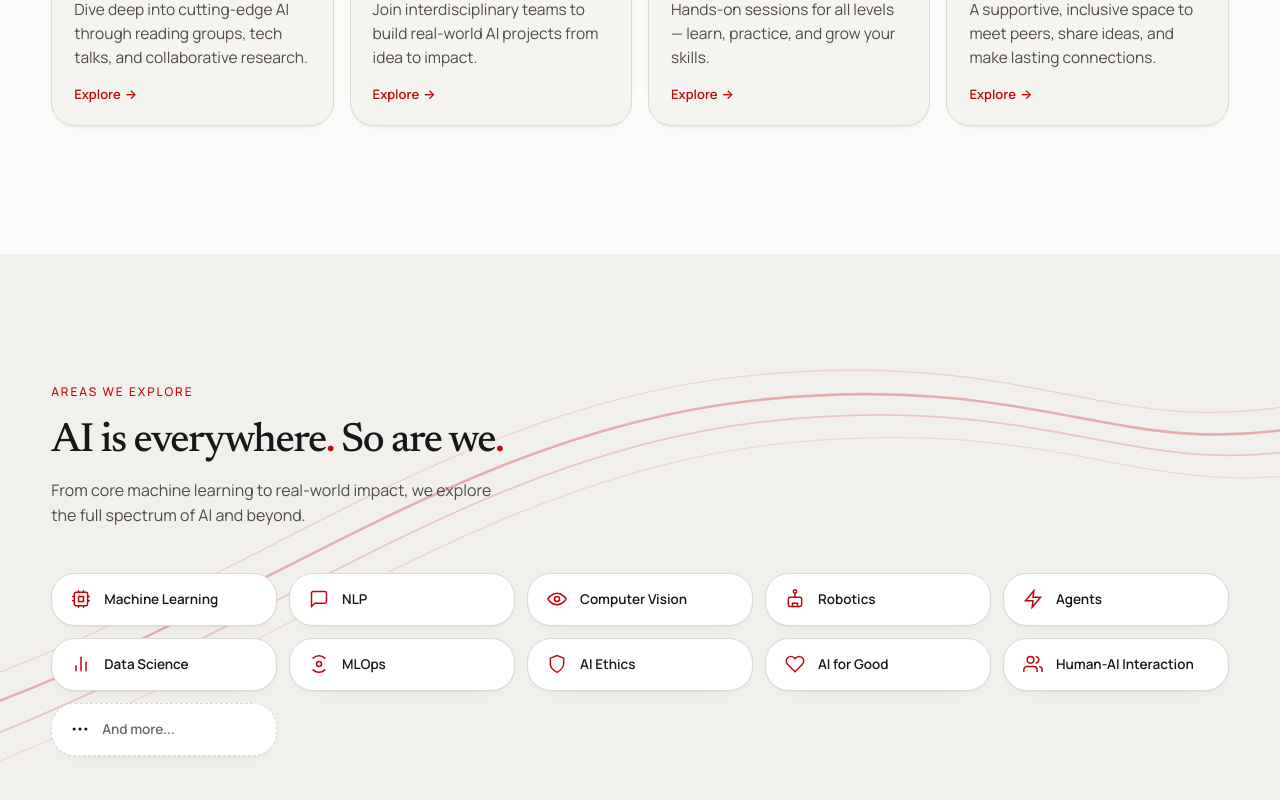
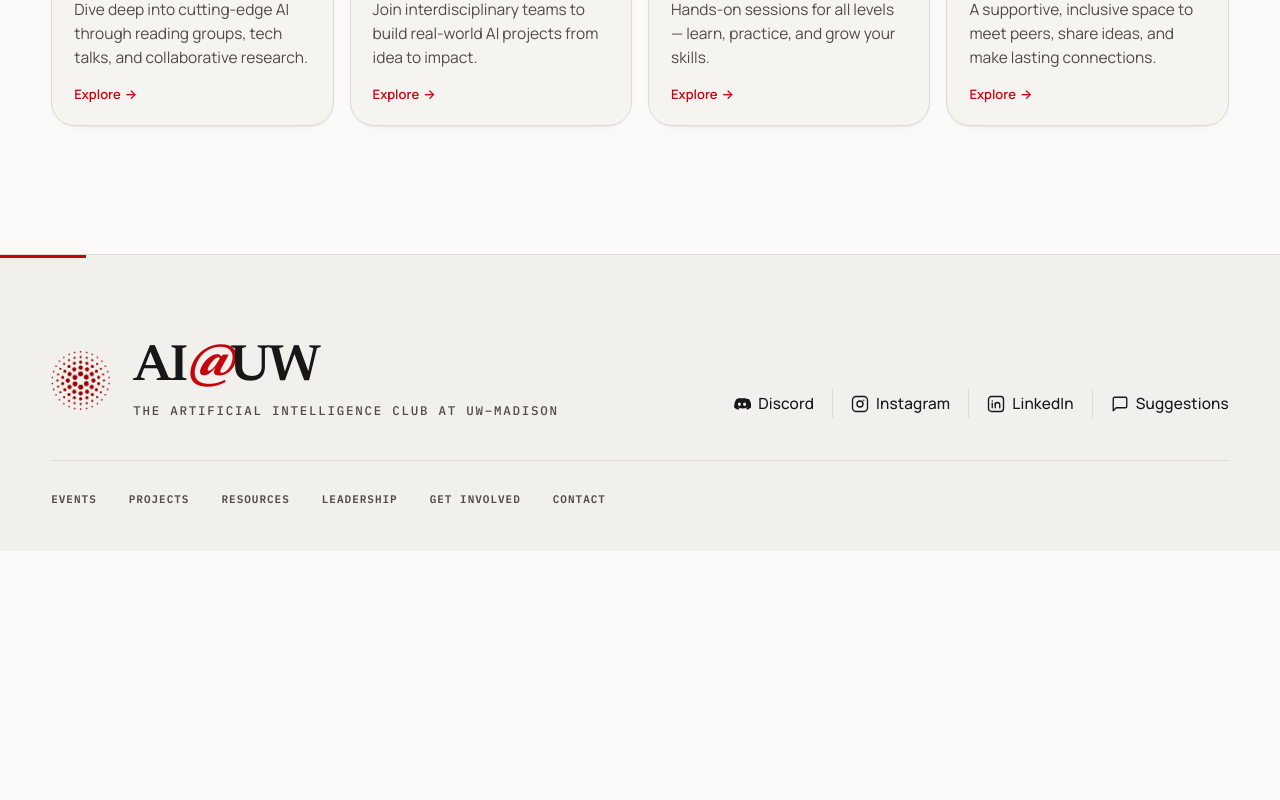
Before and after one commit to aiclubuwmadison/aiclubuwmadison.github.io, a React (Vite) app: page / in a window 1280 px wide. Shown: the part 1966-2766 px from the top of the page. After the commit the page ends 2517 px from the top, so only its background shows below. Built offline with nearby package versions, Linux system fonts and the light colour scheme.

Commit message:
Remove Areas We Explore from home page

```diff
--- a/src/components/About.css
+++ b/src/components/About.css
@@ -374,104 +374,6 @@
 }
 .about-what-explore:hover { gap: 8px; }
 
-/* ── AREAS WE EXPLORE ───────────────────────────────────── */
-.about-areas {
-  background: var(--atmos-paper-deep);
-  padding: var(--space-section-y) 0;
-  position: relative;
-  overflow: hidden;
-}
-
-/* Wave + dots SVG — absolutely behind content */
-.about-areas-deco {
-  position: absolute;
-  top: 0;
-  right: 0;
-  width: 100%;
-  height: 100%;
-  pointer-events: none;
-  z-index: 0;
-}
-
-.about-areas .about-shell { position: relative; z-index: 1; }
-
-.about-areas-title {
-  font-family: var(--atmos-serif);
-  font-weight: 500;
-  font-size: clamp(28px, 3.2vw, 44px);
-  letter-spacing: -0.015em;
-  color: var(--atmos-ink);
-  margin: 0 0 14px;
-  line-height: 1.1;
-}
-
-.about-areas-sub {
-  font-size: 16px;
-  line-height: 1.6;
-  color: var(--atmos-ink-soft);
-  margin: 0 0 clamp(28px, 3.5vw, 44px);
-  max-width: 62ch;
-}
-
-/* 5-column tag grid */
-.about-areas-tags {
-  display: grid;
-  grid-template-columns: repeat(5, 1fr);
-  gap: 12px;
-}
-
-.about-area-tag {
-  display: flex;
-  align-items: center;
-  gap: 12px;
-  padding: 14px 18px;
-  border: 1px solid rgba(0, 0, 0, 0.06);
-  border-radius: 12px;
-  background: #ffffff;
-  cursor: default;
-  transition: background 280ms ease, border-color 220ms ease, box-shadow 220ms ease, transform 220ms cubic-bezier(0.2, 0.8, 0.2, 1);
-}
-
-.about-area-tag:hover {
-  border-color: rgba(197, 5, 12, 0.22);
-  box-shadow: 0 6px 16px rgba(0, 0, 0, 0.04), 0 2px 6px rgba(197, 5, 12, 0.02);
-}
-
-.about-area-icon {
-  width: 22px;
-  height: 22px;
-  display: inline-flex;
-  align-items: center;
-  justify-content: center;
-  color: var(--atmos-badger);
-  flex-shrink: 0;
-  transition: transform 220ms cubic-bezier(0.2, 0.8, 0.2, 1);
-}
-.about-area-tag:hover .about-area-icon {
-  transform: scale(1.12);
-}
-.about-area-icon svg,
-.about-area-icon-svg {
-  width: 20px;
-  height: 20px;
-}
-
-.about-area-label {
-  font-size: 13.5px;
-  font-weight: 600;
-  color: var(--atmos-ink);
-  min-width: 0;
-}
-
-.about-area-more {
-  border-style: dashed;
-  border-color: rgba(0,0,0,0.10);
-}
-.about-area-more .about-area-label {
-  color: var(--atmos-ink-mute);
-}
-
-
 /* ── RESPONSIVE ─────────────────────────────────────────── */
 
 @media (max-width: 1024px) {
@@ -512,10 +414,6 @@
   }
 }
 
-@media (max-width: 1024px) {
-  .about-areas-tags { grid-template-columns: repeat(3, 1fr); }
-}
-
 @media (max-width: 680px) {
   .about-shell {
     padding: 0 clamp(18px, 5vw, 28px);
@@ -540,7 +438,6 @@
   .about-what-card-visual {
     height: 180px;
   }
-  .about-areas-tags { grid-template-columns: repeat(2, 1fr); }
   .about-story-stats {
     grid-template-columns: repeat(2, 1fr);
   }
@@ -583,18 +480,8 @@
     text-align: left;
     padding: 18px;
   }
-  .about-what-title,
-  .about-areas-title {
+  .about-what-title {
     font-size: clamp(28px, 9vw, 36px);
-  }
-  .about-areas-sub br {
-    display: none;
-  }
-  .about-areas-tags {
-    grid-template-columns: 1fr;
-  }
-  .about-area-tag {
-    padding: 13px 14px;
   }
 }
 
@@ -637,8 +524,7 @@
 }
 .about-story { background: var(--atmos-paper-deep); }
 .about-stat,
-.about-what-card,
-.about-area-tag {
+.about-what-card {
   border-radius: var(--radius-lg);
   border-color: var(--atmos-hairline);
   box-shadow: var(--shadow-sm);
@@ -646,11 +532,9 @@
 .about-stat { background: var(--atmos-paper); }
 .about-stat-num,
 .about-story-title,
-.about-what-title,
-.about-areas-title { font-family: var(--atmos-serif); letter-spacing: -.035em; }
+.about-what-title { font-family: var(--atmos-serif); letter-spacing: -.035em; }
 .about-what-card { background: var(--atmos-paper-tint); }
-.about-what-card:hover,
-.about-area-tag:hover { box-shadow: var(--shadow-md); }
+.about-what-card:hover { box-shadow: var(--shadow-md); }
 
 @media (max-width: 860px) {
   .about-hero { min-height: auto; grid-template-columns: 1fr; }
@@ -733,28 +617,6 @@
   border-bottom: 1px solid rgba(255, 255, 255, 0.05);
 }
 
-/* ── Dark mode (Areas We Explore) ───────────── */
-[data-theme="dark"] .about-areas {
-  --atmos-ink: #f1f5f9;
-  --atmos-ink-soft: #cbd5e1;
-  --atmos-ink-mute: #64748b;
-  --atmos-hairline: rgba(255, 255, 255, 0.10);
-}
-
-[data-theme="dark"] .about-area-tag {
-  background: #111111;
-  border-color: rgba(255, 255, 255, 0.05);
-}
-
-[data-theme="dark"] .about-area-tag:hover {
-  border-color: rgba(197, 5, 12, 0.35);
-  box-shadow: 0 6px 16px rgba(0, 0, 0, 0.4), 0 2px 6px rgba(197, 5, 12, 0.1);
-}
-
-[data-theme="dark"] .about-area-more {
-  border-color: rgba(255, 255, 255, 0.12);
-}
-
 [data-theme="dark"] .atmos-about {
   --cube-white-top: #22252a;
   --cube-white-right: #1c1e22;
@@ -793,7 +655,3 @@
   --node-red-stroke: #c5050c;
   --node-edge: #30363d;
 }
-
-[data-theme="dark"] .about-areas-deco path {
-  stroke: rgba(255, 110, 117, 0.18);
-}
--- a/src/components/About.jsx
+++ b/src/components/About.jsx
@@ -1,16 +1,6 @@
 import { useEffect, useRef } from 'react';
 import { Link, useLocation } from 'react-router-dom';
 import './About.css';
-
-// Wave decoration for Areas section
-const AreasDecoration = () => (
-  <svg className="about-areas-deco" viewBox="0 0 800 300" fill="none" aria-hidden="true">
-    <path d="M-20,240 C160,175 290,65 470,45 S700,85 820,60"  stroke="rgba(197,5,12,0.28)" strokeWidth="1.6" fill="none"/>
-    <path d="M-20,260 C165,190 298,78 478,58 S708,98 828,73"  stroke="rgba(197,5,12,0.18)" strokeWidth="1.1" fill="none"/>
-    <path d="M-20,278 C170,205 306,92 486,72 S716,112 836,87" stroke="rgba(197,5,12,0.11)" strokeWidth="0.8" fill="none"/>
-    <path d="M-20,222 C155,160 282,50 462,30 S692,70 812,47"  stroke="rgba(197,5,12,0.14)" strokeWidth="0.7" fill="none"/>
-  </svg>
-);
 
 // Isometric cube: (x,y) = center of top diamond, s = size
 const IsoCube = ({ x, y, s = 20, color = 'white' }) => {
@@ -403,45 +393,6 @@ const About = () => {
         </div>
       </section>
 
-      {/* ── AREAS WE EXPLORE ─────────────────────────────────── */}
-      <section className="about-areas">
-        <AreasDecoration />
-        <div className="about-shell">
-          <p className="about-eyebrow">Areas We Explore</p>
-          <h2 className="about-areas-title">
-            AI is everywhere<span className="about-what-dot">.</span> So are we<span className="about-what-dot">.</span>
-          </h2>
-          <p className="about-areas-sub">
-            From core machine learning to real-world impact, we explore<br />
-            the full spectrum of AI and beyond.
-          </p>
-
-          <div className="about-areas-tags">
-            {[
-              { label: 'Machine Learning', icon: <svg viewBox="0 0 24 24" fill="none" stroke="currentColor" strokeWidth="1.8" strokeLinecap="round"><rect x="4" y="4" width="16" height="16" rx="2"/><rect x="9" y="9" width="6" height="6"/><line x1="9" y1="2" x2="9" y2="4"/><line x1="15" y1="2" x2="15" y2="4"/><line x1="9" y1="20" x2="9" y2="22"/><line x1="15" y1="20" x2="15" y2="22"/><line x1="20" y1="9" x2="22" y2="9"/><line x1="20" y1="14" x2="22" y2="14"/><line x1="2" y1="9" x2="4" y2="9"/><line x1="2" y1="14" x2="4" y2="14"/></svg> },
-              { label: 'NLP', icon: <svg viewBox="0 0 24 24" fill="none" stroke="currentColor" strokeWidth="1.8" strokeLinecap="round"><path d="M21 15a2 2 0 01-2 2H7l-4 4V5a2 2 0 012-2h14a2 2 0 012 2z"/></svg> },
-              { label: 'Computer Vision', icon: <svg viewBox="0 0 24 24" fill="none" stroke="currentColor" strokeWidth="1.8" strokeLinecap="round"><circle cx="12" cy="12" r="3"/><path d="M1 12s4-7 11-7 11 7 11 7-4 7-11 7S1 12 1 12z"/></svg> },
-              { label: 'Robotics', icon: <svg viewBox="0 0 24 24" fill="none" stroke="currentColor" strokeWidth="1.8" strokeLinecap="round"><rect x="4" y="10" width="16" height="11" rx="2"/><path d="M9 21v-4h6v4M12 10V5"/><circle cx="12" cy="3" r="2"/></svg> },
-              { label: 'Agents', icon: <svg viewBox="0 0 24 24" fill="none" stroke="currentColor" strokeWidth="1.8" strokeLinecap="round"><polygon points="13 2 3 14 12 14 11 22 21 10 12 10 13 2"/></svg> },
-              { label: 'Data Science', icon: <svg viewBox="0 0 24 24" fill="none" stroke="currentColor" strokeWidth="1.8" strokeLinecap="round"><line x1="18" y1="20" x2="18" y2="10"/><line x1="12" y1="20" x2="12" y2="4"/><line x1="6" y1="20" x2="6" y2="14"/></svg> },
-              { label: 'MLOps', icon: <svg viewBox="0 0 24 24" fill="none" stroke="currentColor" strokeWidth="1.8" strokeLinecap="round"><circle cx="12" cy="12" r="3"/><path d="M19.07 4.93a10 10 0 00-14.14 0M4.93 19.07a10 10 0 0014.14 0"/></svg> },
-              { label: 'AI Ethics', icon: <svg viewBox="0 0 24 24" fill="none" stroke="currentColor" strokeWidth="1.8" strokeLinecap="round"><path d="M12 22s8-4 8-10V5l-8-3-8 3v7c0 6 8 10 8 10z"/></svg> },
-              { label: 'AI for Good', icon: <svg viewBox="0 0 24 24" fill="none" stroke="currentColor" strokeWidth="1.8" strokeLinecap="round"><path d="M20.84 4.61a5.5 5.5 0 00-7.78 0L12 5.67l-1.06-1.06a5.5 5.5 0 00-7.78 7.78l1.06 1.06L12 21.23l7.78-7.78 1.06-1.06a5.5 5.5 0 000-7.78z"/></svg> },
-              { label: 'Human-AI Interaction', icon: <svg viewBox="0 0 24 24" fill="none" stroke="currentColor" strokeWidth="1.8" strokeLinecap="round"><path d="M17 21v-2a4 4 0 00-4-4H5a4 4 0 00-4 4v2"/><circle cx="9" cy="7" r="4"/><path d="M23 21v-2a4 4 0 00-3-3.87M16 3.13a4 4 0 010 7.74"/></svg> },
-            ].map((t) => (
-              <div className="about-area-tag" key={t.label}>
-                <span className="about-area-icon">{t.icon}</span>
-                <span className="about-area-label">{t.label}</span>
-              </div>
-            ))}
-            <div className="about-area-tag about-area-more">
-              <svg className="about-area-icon-svg" viewBox="0 0 24 24" fill="none" stroke="currentColor" strokeWidth="1.8"><circle cx="5" cy="12" r="1" fill="currentColor"/><circle cx="12" cy="12" r="1" fill="currentColor"/><circle cx="19" cy="12" r="1" fill="currentColor"/></svg>
-              <span className="about-area-label">And more...</span>
-            </div>
-          </div>
-        </div>
-      </section>
-
     </div>
   );
 };
```
